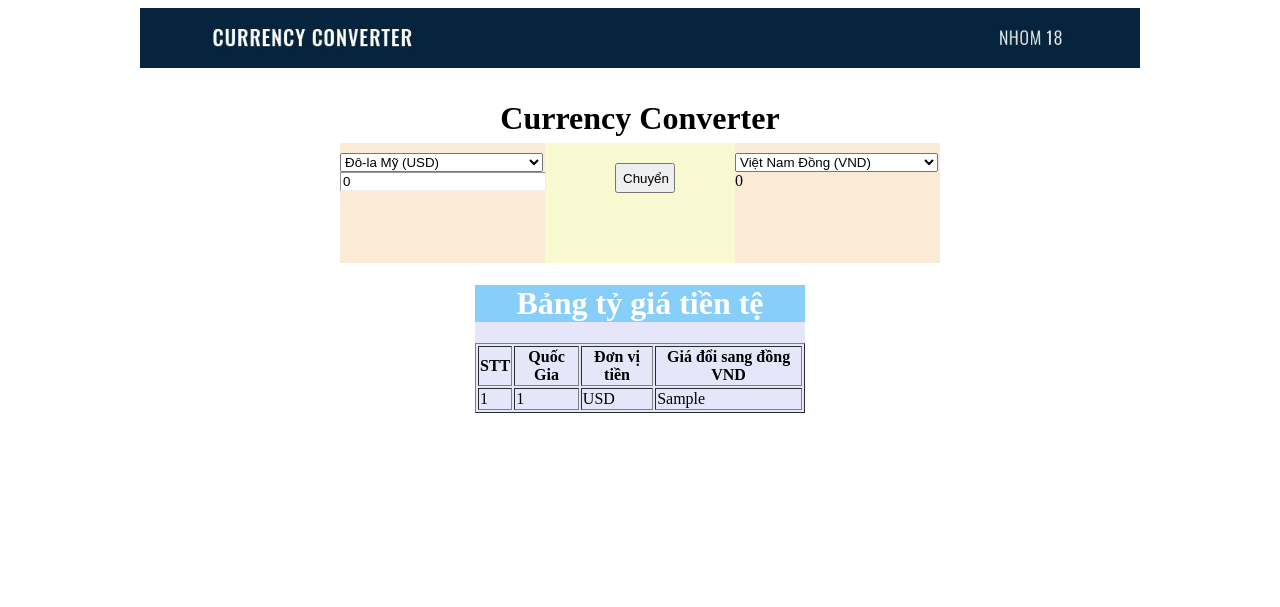
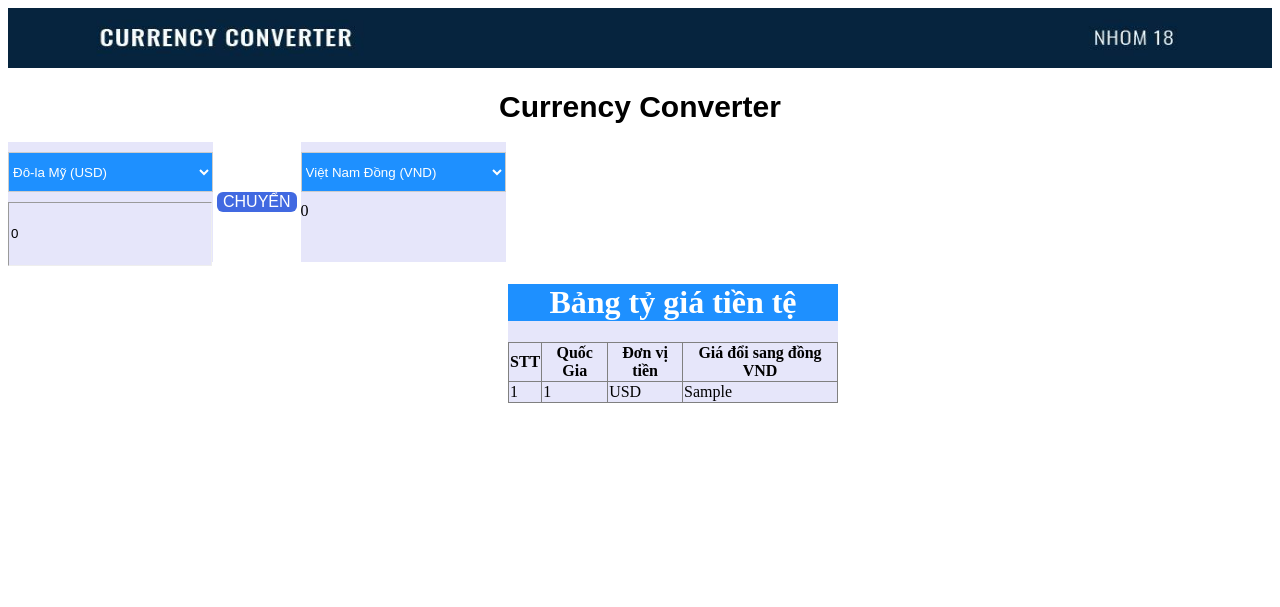
Before and after one commit to NgocSon15/currency-converter, a PHP site: page / in a window 1280 px wide. Shown: the top 607 px of the page. Run offline with PHP 8.4, Linux system fonts and the light colour scheme; tables that the repository leaves empty or names only in its code hold one stand-in row (values such as "Sample post"); data that the repository does not hold is empty.

Commit message:
giao dien

```diff
--- a/modules/converter.php
+++ b/modules/converter.php
@@ -1,8 +1,9 @@
 <div class="converter">
 	<form action="<?php echo htmlspecialchars($_SERVER["PHP_SELF"])?>" method="post" enctype="multipart/form-data">
+		<div class="box">
 		<div class="from">
 			<div id="from-list" class="list">
-				<select name="input-currency">
+				<select class="choose" name="input-currency">
 					<option value="USD">Đô-la Mỹ (USD)</option>
 					<option value="VND" <?php if($currency1 == "VND") echo "selected" ?> >Việt Nam Đồng (VND)</option>
 					<option value="EUR" <?php if($currency1 == "EUR") echo "selected" ?> >Euro (EUR)</option>
@@ -27,11 +28,11 @@
 			</div>
 		</div>
 
-		<input type="submit" name="submit-button" value="Chuyển" class="button">
+		<div class="centerBox"><input type="submit" name="submit-button" value="CHUYỂN" class="button"></div>
 
 		<div class="to">
 			<div id="to-list" class="list">
-				<select name="output-currency">
+				<select class="choose" name="output-currency">
 					<option value="VND">Việt Nam Đồng (VND)</option>
 					<option value="USD" <?php if($currency2 == "USD") echo "selected" ?> >Đô-la Mỹ (USD)</option>
 					<option value="EUR" <?php if($currency2 == "EUR") echo "selected" ?> >Euro (EUR)</option>
@@ -55,5 +56,6 @@
 					include("output.php");
 			?>
 		</div>
+		</div>
 	</form>
 </div>
--- a/modules/showMoney.php
+++ b/modules/showMoney.php
@@ -1,7 +1,7 @@
 
 <div class="show_table">
 		<h1 class="h1">Bảng tỷ giá tiền tệ</h1>
-		<table border="1px">
+		<table border="1px" style="border-collapse: collapse;">
 			<tr>
 				<th>STT</th>
 				<th>Quốc Gia </th>
--- a/style/giaodien.css
+++ b/style/giaodien.css
@@ -1,69 +1,91 @@
 .body{
 	background-color: #00FFEA;
 }
-.wrapper{
+/*.wrapper{
 	width:1000px;
 	height: 600px;
 	margin: auto;
-}
+}*/
 .header{
 	width:60%;
 	height: 200px;
 	background: #A8D4FF;
 }
 .converter{
-	width:60%;
-	height: 120px;
-	margin: auto;
-	background: #FAFAD2	;
+
 }
-.from{
-	background:antiquewhite;
-	float: left;
+.box{
+
+	display: flex;
+	width:498px;
+	height:120px;
+}
+.from, .to{
+
 	width:205px;
 	height:120px;
+	background: #E6E6FA;
 }
-.to{
-	background-color: antiquewhite;
-	float: right;
-	width: 205px;
-	height: 120px;
-	margin-left: 50px;
+
+.choose{
+
+   width: 205px;
+   height: 40px;
+   overflow: hidden;
+   background: #1E90FF;
+   border: 1px solid #ccc;
+   color: white;
+   margin-bottom: 10px;
+
+
 }
 .heading{
-	/*background-color: #D8BFD8;*/
+
 	width: 100%;
 	height: 50px;
 }
 .heading h1{
-	font: bolder;
+	font-family: Arial;
 	text-align: center;
-	line-height: 50px;
+	line-height: 30px;
+	font-size: 30px;
 }
 .list{
 	margin-top: 10px;
 }
-.button{
-	margin-top: 20px;
-	width: 60px;
-	height: 30px;
-	margin-left: 70px;
+.centerBox{
+
+}
+.button {
+  background-color: #4169E1;
+  border: none;
+  color: white;
+  text-align: center;
+  border-radius: 6px;
+  text-decoration: none;
+  display: inline-block;
+  font-size: 16px;
+  margin: 4px 4px;
+  margin-top: 50px;
+  cursor: pointer;
+
 }
 .text{
-	width: 200px;
+	width: 198px;
 	border:1px inset;
-	background: white;
+	color: black;
+	line-height: 60px;
+	background: #E6E6FA;
 }
 
 .show_table{
 	width: 330px;
-	margin: auto;
+	margin-left: 500px;
 
 	background: #E6E6FA;
 }
 .h1{
-	background: #87CEFA;
+	background: #1E90FF;
 	color: #FFF;
 	text-align: center;
-
 }
```
